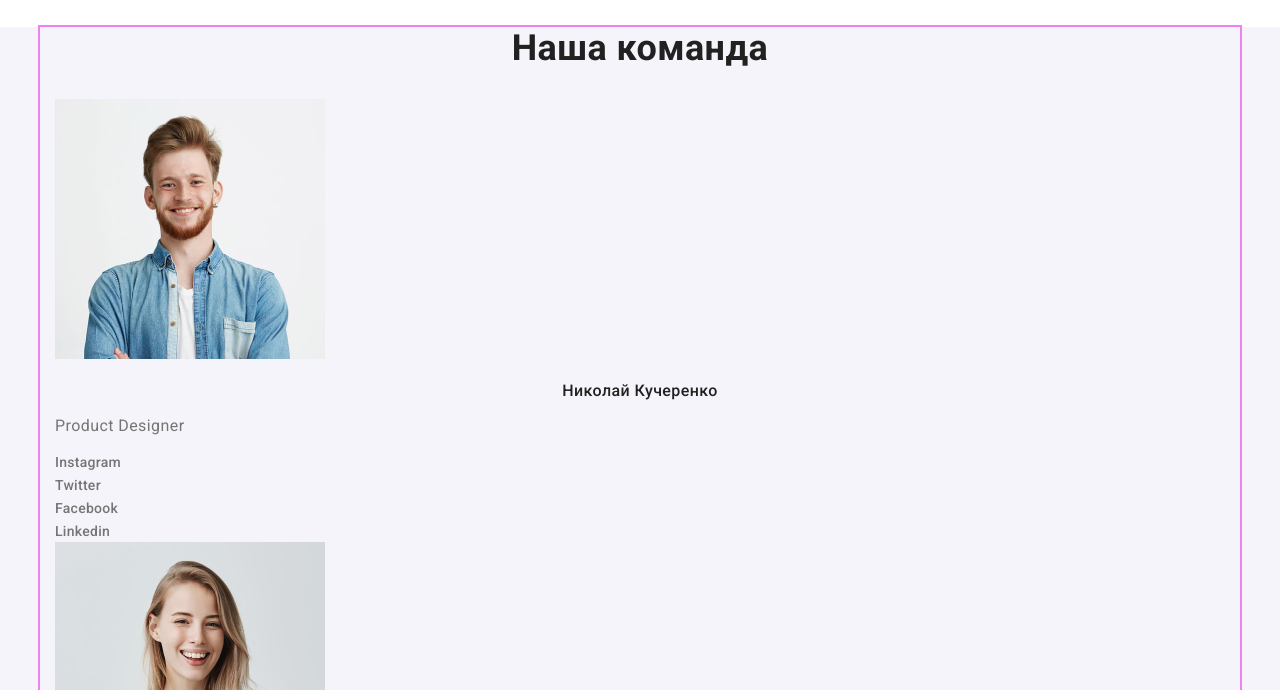
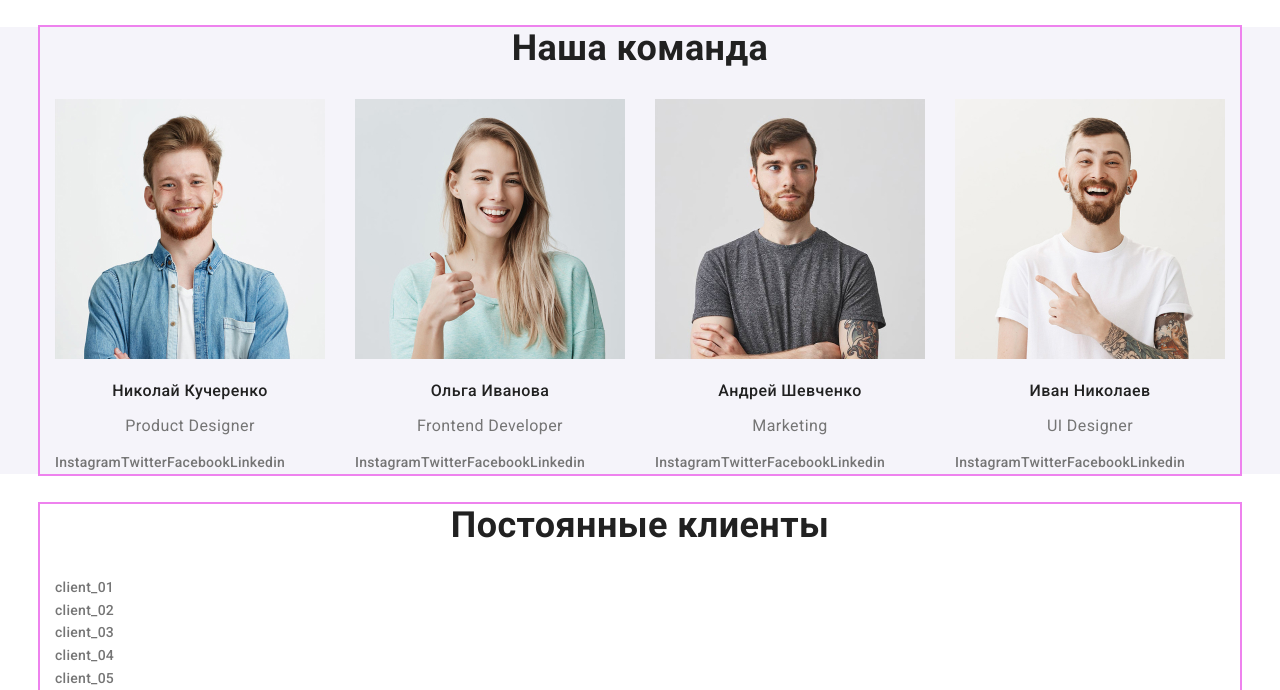
Before and after one commit to volodymyr71/goit-markup-hw-03, a plain HTML site: page index.html in a window 1280 px wide. Shown: the part 1752-2442 px from the top of the page. Drawn offline with Linux system fonts and the light colour scheme.

Commit message:
ДЗ-3
хеадер + тім-ліст чорновий варіант

```diff
--- a/css/styles.css
+++ b/css/styles.css
@@ -47,8 +47,6 @@ body {
   letter-spacing: 0.03em;
   color: var(--accent-color);
   text-decoration: none;
-
-
 }
 
 .logo-span-black {
@@ -224,6 +222,30 @@ body {
 .p-title-team {
   font-size: 16px;
   line-height: 1.188;
+  text-align: center;
+}
+
+.team-list {
+  display: flex;
+  flex-wrap: wrap;
+}
+
+.team-item {
+  width: calc((100% - 30px * 3) / 4);
+  margin-right: 30px;
+
+}
+
+.team-item:nth-child(4n) {
+  margin-right: 0;
+}
+
+.social-list {
+  display: flex;
+}
+
+.social-item:not(:last-child) {
+margin-right: 10px;
 }
 
 .footer-bg {
--- a/index.html
+++ b/index.html
@@ -38,7 +38,7 @@
       </div>
     </header>
     <main>
-      <section>
+      <section class="hero">
         <div class="container">
           <h1 class="page-title">
             Эффективные решения<br />для вашего бизнеса
@@ -124,8 +124,8 @@
       <section class="team-box">
         <div class="container">
           <h2 class="h2-title">Наша команда</h2>
-          <ul class="unmark">
-            <li>
+          <ul class="unmark team-list">
+            <li class="team-item">
               <img
                 src="./images/team_card_1.jpg"
                 width="270"
@@ -134,7 +134,7 @@
               />
               <h3 class="h3-title-team">Николай Кучеренко</h3>
               <p class="p-title-team">Product Designer</p>
-              <ul class="unmark">
+              <ul class="unmark social-list">
                 <li>
                   <a href="#" class="contacts-link"><span>Instagram</span></a>
                 </li>
@@ -149,7 +149,7 @@
                 </li>
               </ul>
             </li>
-            <li>
+            <li class="team-item">
               <img
                 src="./images/team_card_2.jpg"
                 width="270"
@@ -158,7 +158,7 @@
               />
               <h3 class="h3-title-team">Ольга Иванова</h3>
               <p class="p-title-team">Frontend Developer</p>
-              <ul class="unmark">
+              <ul class="unmark social-list">
                 <li>
                   <a href="#" class="contacts-link"><span>Instagram</span></a>
                 </li>
@@ -173,7 +173,7 @@
                 </li>
               </ul>
             </li>
-            <li>
+            <li class="team-item">
               <img
                 src="./images/team_card_3.jpg"
                 width="270"
@@ -182,7 +182,7 @@
               />
               <h3 class="h3-title-team">Андрей Шевченко</h3>
               <p class="p-title-team">Marketing</p>
-              <ul class="unmark">
+              <ul class="unmark social-list">
                 <li>
                   <a href="#" class="contacts-link"><span>Instagram</span></a>
                 </li>
@@ -197,7 +197,7 @@
                 </li>
               </ul>
             </li>
-            <li>
+            <li class="team-item">
               <img
                 src="./images/team_card_4.jpg"
                 width="270"
@@ -206,7 +206,7 @@
               />
               <h3 class="h3-title-team">Иван Николаев</h3>
               <p class="p-title-team">UI Designer</p>
-              <ul class="unmark">
+              <ul class="unmark social-list">
                 <li>
                   <a href="#" class="contacts-link"><span>Instagram</span></a>
                 </li>
```
